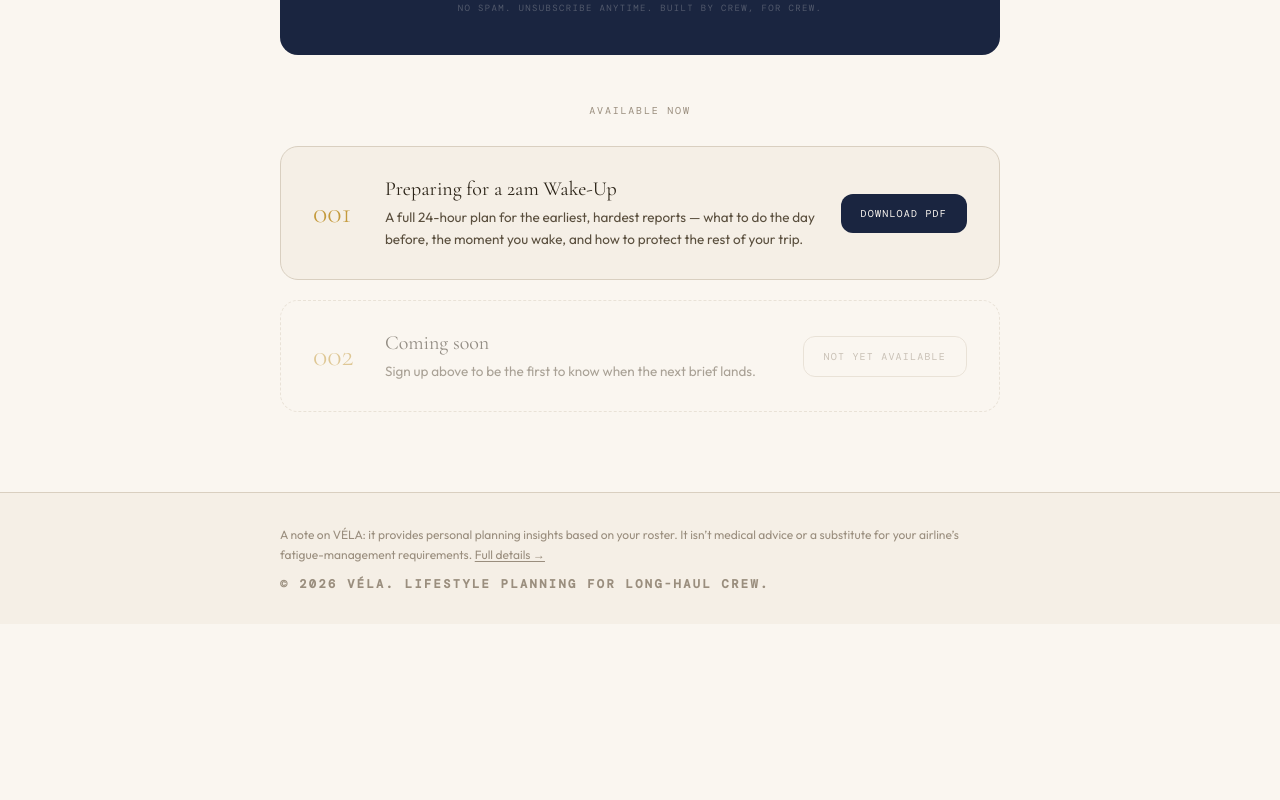
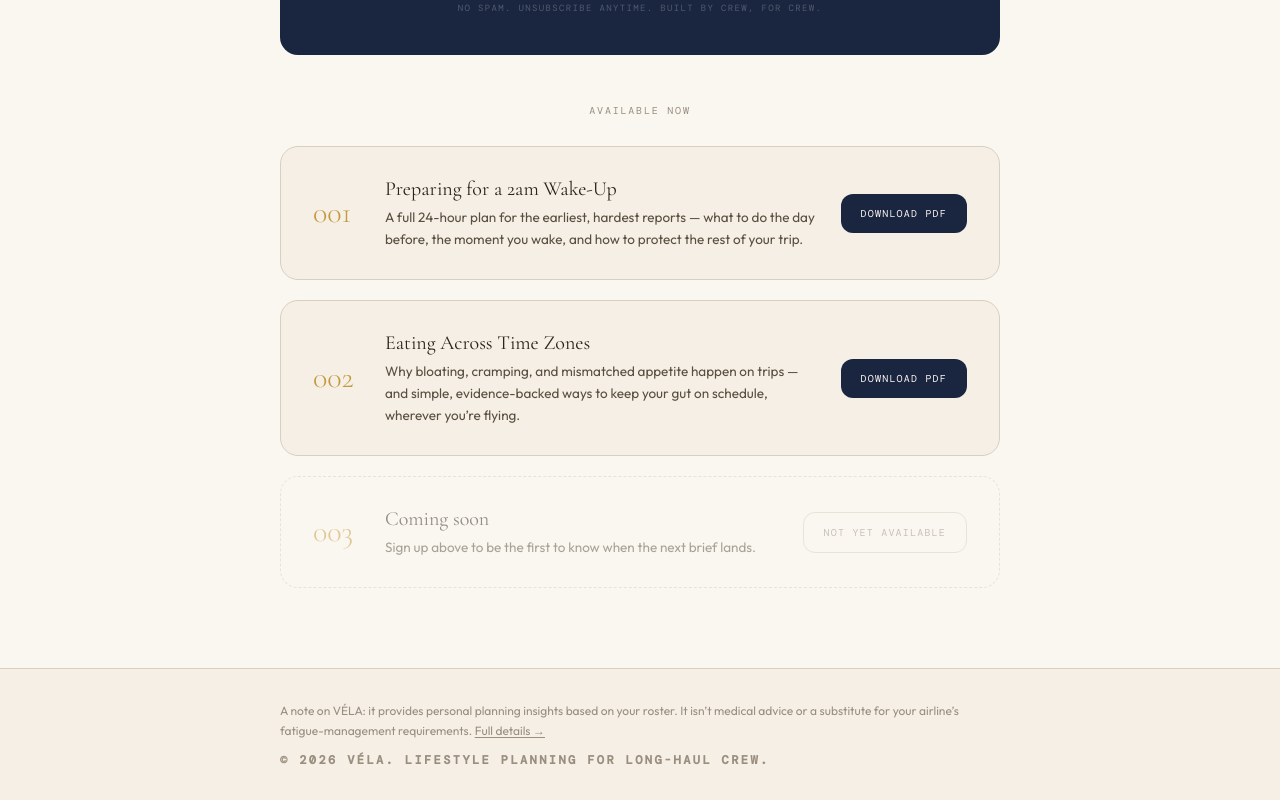
Before and after one commit to growthwise68/vela-website, a Next.js app: page /briefs in a window 1280 px wide. Shown: the part 717-1517 px from the top of the page. Before the commit the page ends 1341 px from the top, so only its background shows below. Built offline with nearby package versions, Linux system fonts and the light colour scheme; no server answers; a web font is replaced by a local one.

Commit message:
Commit summary for GitHub Desktop:  `feat: add Brief 002 — Eating Across Time Zones`

```diff
--- a/src/app/briefs/BriefsClient.tsx
+++ b/src/app/briefs/BriefsClient.tsx
@@ -129,10 +129,33 @@ export default function BriefsClient() {
           </div>
         </div>
 
-        {/* Brief 002 — Coming soon */}
+        {/* Brief 002 */}
+        <div className="mb-5 rounded-[18px] border border-warmLine bg-parchment/60 px-6 py-6 sm:px-8 sm:py-7 transition-colors hover:border-gold/50">
+          <div className="sm:flex sm:items-center sm:gap-6">
+            <span className="block font-display text-3xl font-light text-gold mb-2 sm:mb-0 sm:w-12 sm:flex-shrink-0">002</span>
+            <div className="sm:flex-1 sm:min-w-0">
+              <h3 className="mb-1 font-display text-xl font-medium text-ink">
+                Eating Across Time Zones
+              </h3>
+              <p className="text-[13.5px] leading-relaxed text-inkMid">
+                Why bloating, cramping, and mismatched appetite happen on trips — and simple,
+                evidence-backed ways to keep your gut on schedule, wherever you&rsquo;re flying.
+              </p>
+            </div>
+            <a
+              href="/downloads/vela-recovery-brief-002-eating-across-time-zones.pdf"
+              download
+              className="mt-4 block text-center sm:mt-0 sm:flex-shrink-0 rounded-xl bg-night px-5 py-3 font-mono text-[10px] uppercase tracking-[0.12em] text-cream transition-colors hover:bg-gold hover:text-ink sm:whitespace-nowrap"
+            >
+              Download PDF
+            </a>
+          </div>
+        </div>
+
+        {/* Brief 003 — Coming soon */}
         <div className="rounded-[18px] border border-dashed border-warmLine px-6 py-6 sm:px-8 sm:py-7 opacity-50">
           <div className="sm:flex sm:items-center sm:gap-6">
-            <span className="block font-display text-3xl font-light text-gold mb-2 sm:mb-0 sm:w-12 sm:flex-shrink-0">002</span>
+            <span className="block font-display text-3xl font-light text-gold mb-2 sm:mb-0 sm:w-12 sm:flex-shrink-0">003</span>
             <div className="sm:flex-1 sm:min-w-0">
               <h3 className="mb-1 font-display text-xl font-medium text-ink">Coming soon</h3>
               <p className="text-[13.5px] leading-relaxed text-inkMid">
```
Also changed, not shown: 1 other file (tests, documents, lock files or other folders).
